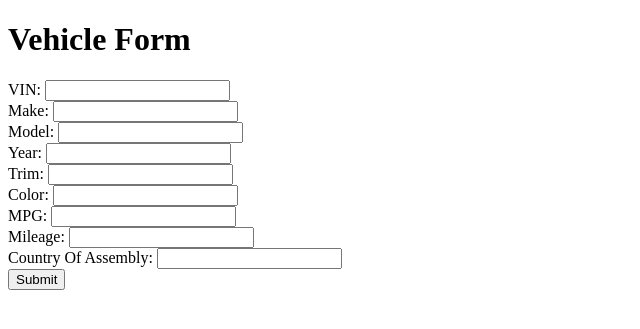
After one commit to kylertucker/CS440_chi, a Django app: page /vehicle-form in a window 1280 px wide. The commit adds this page. Shown: the top 329 px of the page, without its empty margins (0-640 px from the left). Run offline with Django 4.2, Linux system fonts and the light colour scheme.

Commit message:
add view, url, and template for vehicle_form

```diff
--- /dev/null
+++ b/chi_db_app/chi_api/templates/chi_api/vehicle_form.html
@@ -0,0 +1,39 @@
+<!DOCTYPE html>
+<html>
+  <head>
+    <title>Vehicle Form</title>
+  </head>
+  <body>
+    <h1>Vehicle Form</h1>
+    <form method="post">
+      <label for="vin">VIN:</label>
+      <input type="text" id="vin" name="vin"><br>
+
+      <label for="make">Make:</label>
+      <input type="text" id="make" name="make"><br>
+
+      <label for="model">Model:</label>
+      <input type="text" id="model" name="model"><br>
+
+      <label for="year">Year:</label>
+      <input type="text" id="year" name="year"><br>
+
+      <label for="trim">Trim:</label>
+      <input type="text" id="trim" name="trim"><br>
+
+      <label for="color">Color:</label>
+      <input type="text" id="color" name="color"><br>
+
+      <label for="mpg">MPG:</label>
+      <input type="text" id="mpg" name="mpg"><br>
+
+      <label for="mileage">Mileage:</label>
+      <input type="text" id="mileage" name="mileage"><br>
+
+      <label for="country_of_assembly">Country Of Assembly:</label>
+      <input type="text" id="country_of_assembly" name="country_of_assembly"><br>
+
+      <input type="submit" value="Submit">
+    </form>
+  </body>
+</html>
--- a/chi_db_app/chi_api/templates/chi_api/vehicle_list.html
+++ b/chi_db_app/chi_api/templates/chi_api/vehicle_list.html
@@ -1,5 +1,6 @@
 {% if vehicle_list %}
     <ul>
+    <button><a href="{% url 'vehicle-form' %}">create new vehicle</a></button>
     {% for vehicle in vehicle_list %}
         <li><a href="{%url 'vehicle' id=vehicle.vehicle_id%}">{{ vehicle.vin }}:
             {{ vehicle.year }} {{ vehicle.make }} {{ vehicle.model }}
--- a/chi_db_app/chi_api/urls.py
+++ b/chi_db_app/chi_api/urls.py
@@ -11,6 +11,7 @@ urlpatterns = [
     path("customer-form", views.customer_form, name='customer_form'),
     path('customer/<int:id>/update', views.update_customer, name='update_customer'),
     path('vehicle/<int:id>/add-history', views.add_vehicle_history, name='add_vehicle_history'),
+    path('vehicle-form', views.vehicle_form, name='vehicle-form'),
     path("employee-list", views.employee_list, name='employee_list'),
     path("employee/<int:id>", views.employee, name='employee'),
     path("employee/<int:id>/sales-stats", views.employee_sales_stats, name='employee_sales_stats'),
--- a/chi_db_app/chi_api/views.py
+++ b/chi_db_app/chi_api/views.py
@@ -22,6 +22,30 @@ def vehicle_list(request):
         "vehicle_list": qs,
     }
     return HttpResponse(template.render(context, request))
+
+@csrf_exempt
+def vehicle_form(request):
+    if request.method == 'POST':
+        vin = request.POST.get('vin', '')
+        make = request.POST.get('make', '')
+        model = request.POST.get('model', '')
+        year = request.POST.get('year', '')
+        trim = request.POST.get('trim', '')
+        color = request.POST.get('color', '')
+        mpg = request.POST.get('mpg', '')
+        mileage = request.POST.get('mileage', '')
+        country_of_assembly = request.POST.get('country_of_assembly', '')
+        active = 1
+        cursor = connections['default'].cursor()
+        db_response = cursor.execute("INSERT INTO vehicle "
+                                     "(vin, make, model, year, trim, color, mpg, mileage, country_of_assembly, active) "
+                                     "VALUES (%s, %s, %s, %s, %s, %s, %s, %s, %s, %s)",
+                                     [vin, make, model, year, trim, color, mpg, mileage, country_of_assembly, active])
+        return redirect('vehicle_list')
+
+    template = loader.get_template('chi_api/vehicle_form.html')
+    return HttpResponse(template.render(request=request))
+
 
 
 def vehicle(request, id):
```
Also changed, not shown: chi_db_app/db.sqlite3.
